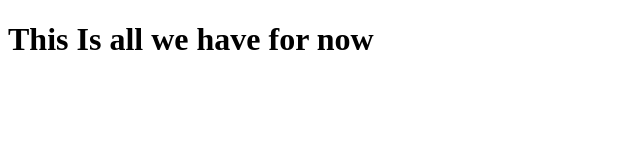
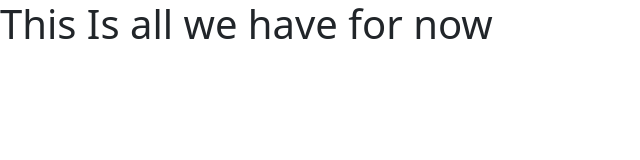
Before and after one commit to muliratendo/web-group-c-course-work, a website: page index.html in a window 1280 px wide. Shown: the whole page, without its empty margins (0-640 px from the left). Drawn offline with nearby package versions, Linux system fonts and the light colour scheme.

Commit message:
Added customs styles

```diff
--- a/index.html
+++ b/index.html
@@ -4,6 +4,13 @@
     <meta charset="UTF-8">
     <meta name="viewport" content="width=device-width, initial-scale=1.0">
     <title>Group C</title>
+    <link rel="stylesheet" href="/css/main.min.css">
+    <link rel="stylesheet" href="https://cdn.jsdelivr.net/npm/bootstrap-icons@1.5.0/font/bootstrap-icons.css">
+    <style>
+        section{
+            padding: 60px 0;
+        }
+    </style>
 </head>
 <body>
     <h1>This Is all we have for now</h1>
--- /dev/null
+++ b/scss/main.scss
@@ -0,0 +1,19 @@
+
+// custom varibles
+$primary: #2A1713;
+$secondary: #5C352C;
+$light: #E9B48A;
+$dark: #956959;
+
+// import the functions and variables
+@import "../node_modules/bootstrap/scss/_functions";
+@import "../node_modules/bootstrap/scss/_variables";
+
+$custom-theme-colors: (
+    "altprimary": #2a1713bd
+);
+
+$theme-colors: map-merge($custom-theme-colors, $theme-colors);
+
+// import Bootstrap
+@import '../node_modules/bootstrap/scss/bootstrap.scss'
```
Also changed, not shown: package.json (added, +23 -0 lines), css/main.min.css (added), 2 other files.
